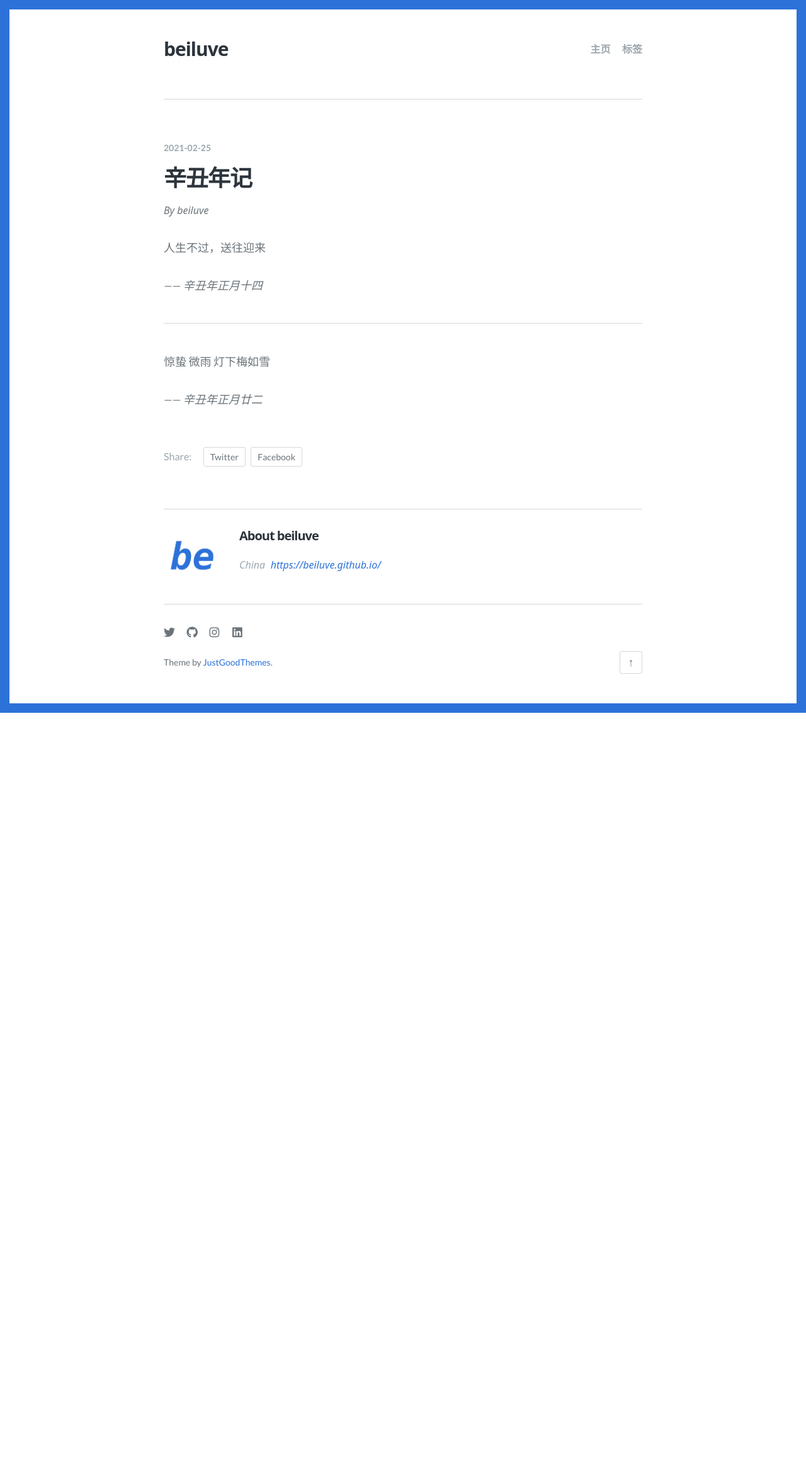
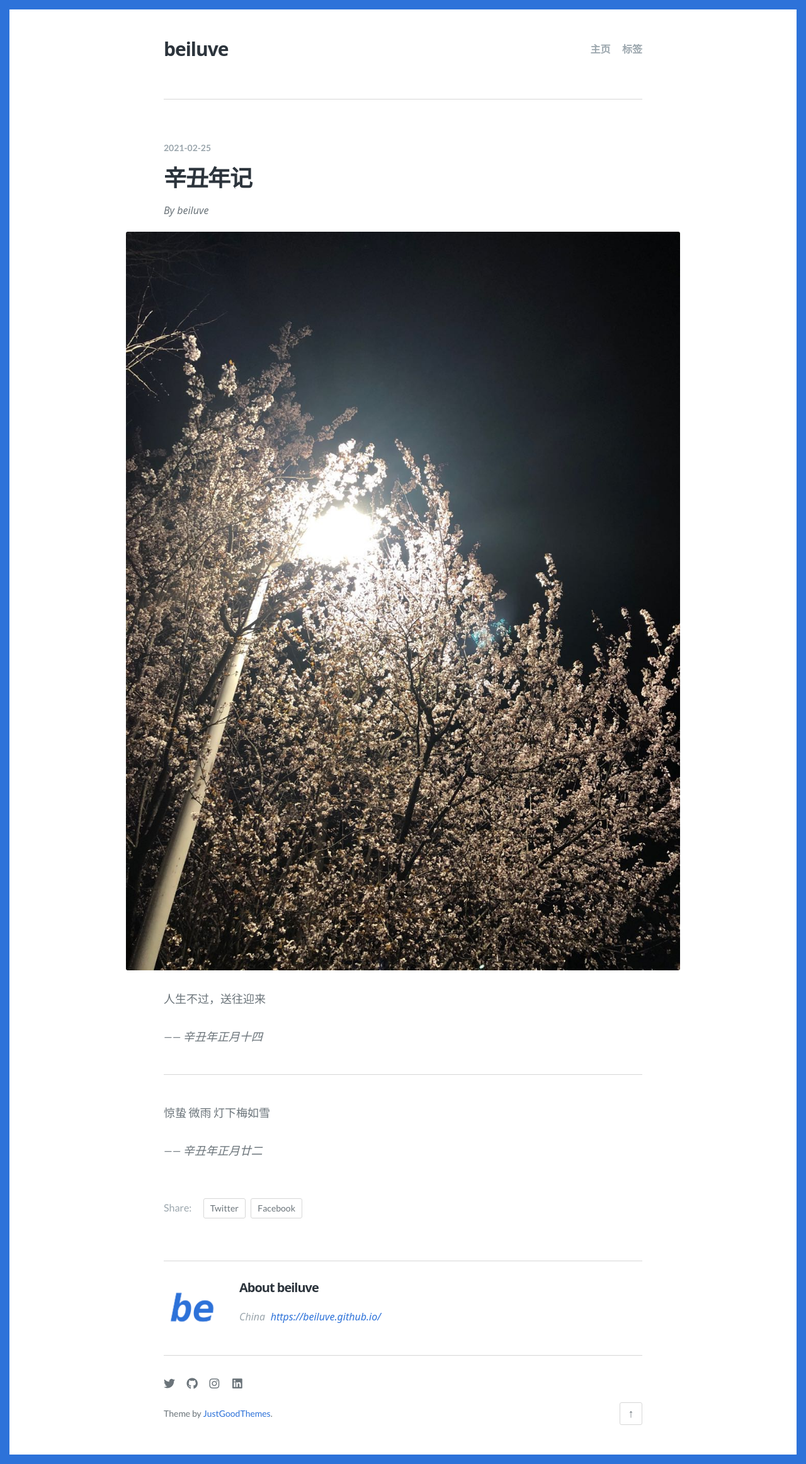
Before and after one commit to beiluve/beiluve.github.io, a Jekyll site: the page built from _posts/2021-02-25-辛丑年记.md, in a window 1280 px wide. Shown: the whole page at 63% size. Built offline with Jekyll 4.4.1, drawn with Linux system fonts in a browser that asks for light colours; some web fonts are replaced; comment, search, counter and statistics services are not loaded; before the commit the page ends 1132 px from its top, so only the background shows below that.

Commit message:
update post: add feature_image

```diff
--- a/_posts/2021-02-25-辛丑年记.md
+++ b/_posts/2021-02-25-辛丑年记.md
@@ -4,6 +4,7 @@ title: 辛丑年记
 description: 念念不忘，偶有所记
 date: 2021-02-25
 tags: [偶记]
+feature_image: images/202103/plum.jpg
 ---
 
 人生不过，送往迎来
```
Also changed, not shown: images/202103/plum.jpg (added).
